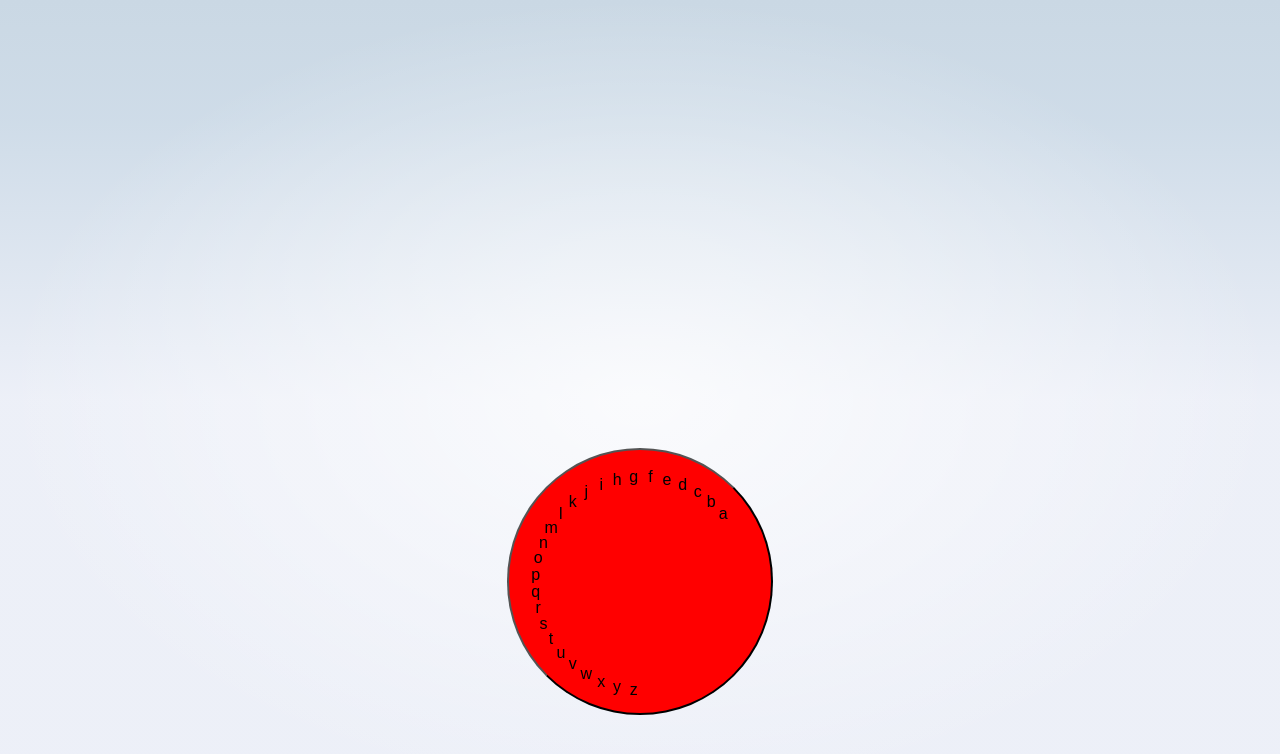
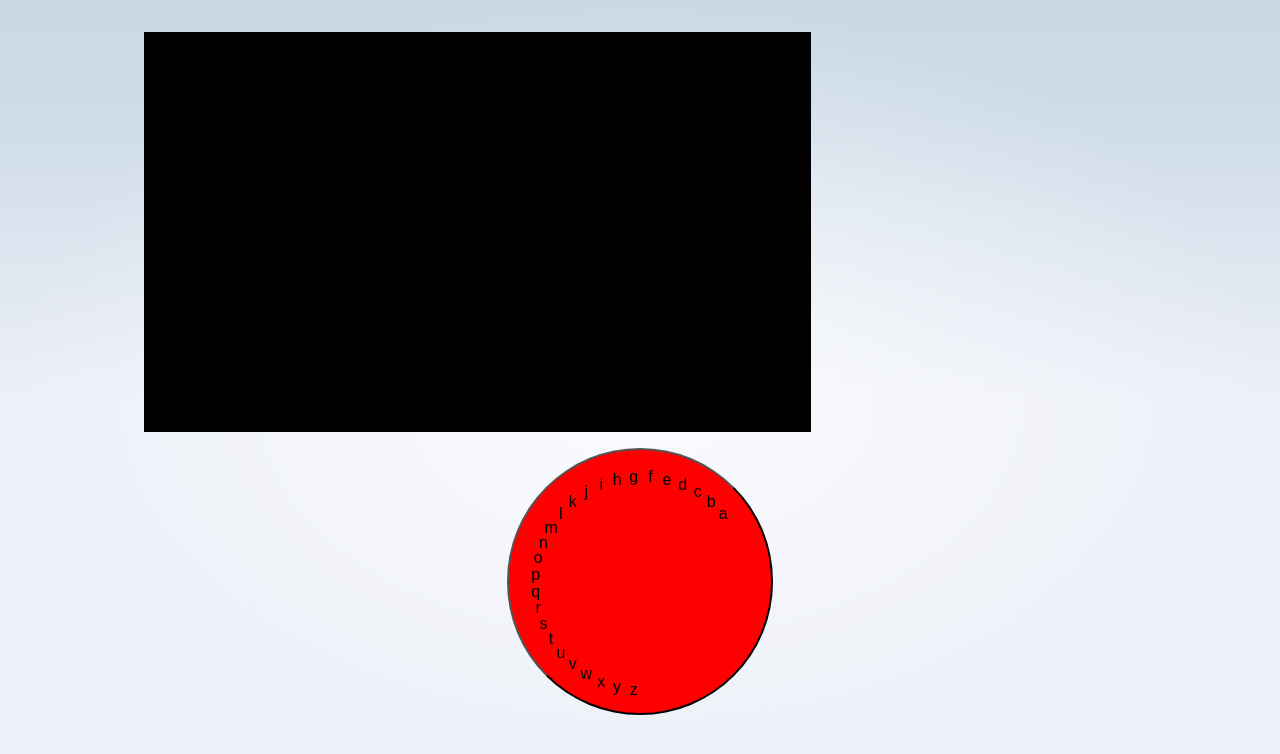
Before and after one commit to CatalinBucuresteanu/Keyboard, a SvelteKit app: page / in a window 1280 px wide. Shown: the top 754 px of the page. Built offline with nearby package versions, Linux system fonts and the light colour scheme.

Commit message:
tried preventdefault

```diff
--- a/src/routes/+page.svelte
+++ b/src/routes/+page.svelte
@@ -112,8 +112,8 @@
 			style="width: {width}pt; padding:0"
 			class="circle"
 			bind:this={elem}
-			on:pointermove={highlight}
-			on:pointerup={click}
+			on:pointermove|preventDefault={highlight}
+			on:pointerup|preventDefault={click}
 		>
 			{#each alphabet.split("") as item}
 				<div
@@ -132,8 +132,8 @@
 <style>
 	#screen {
 		height: 50vh;
-		max-width: 500pt;
-		margin-left: auto;
+		width: 500pt;
+		margin-left:000 auto;
 		margin-right: auto;
 		background-color: black;
 		color: green;
```
